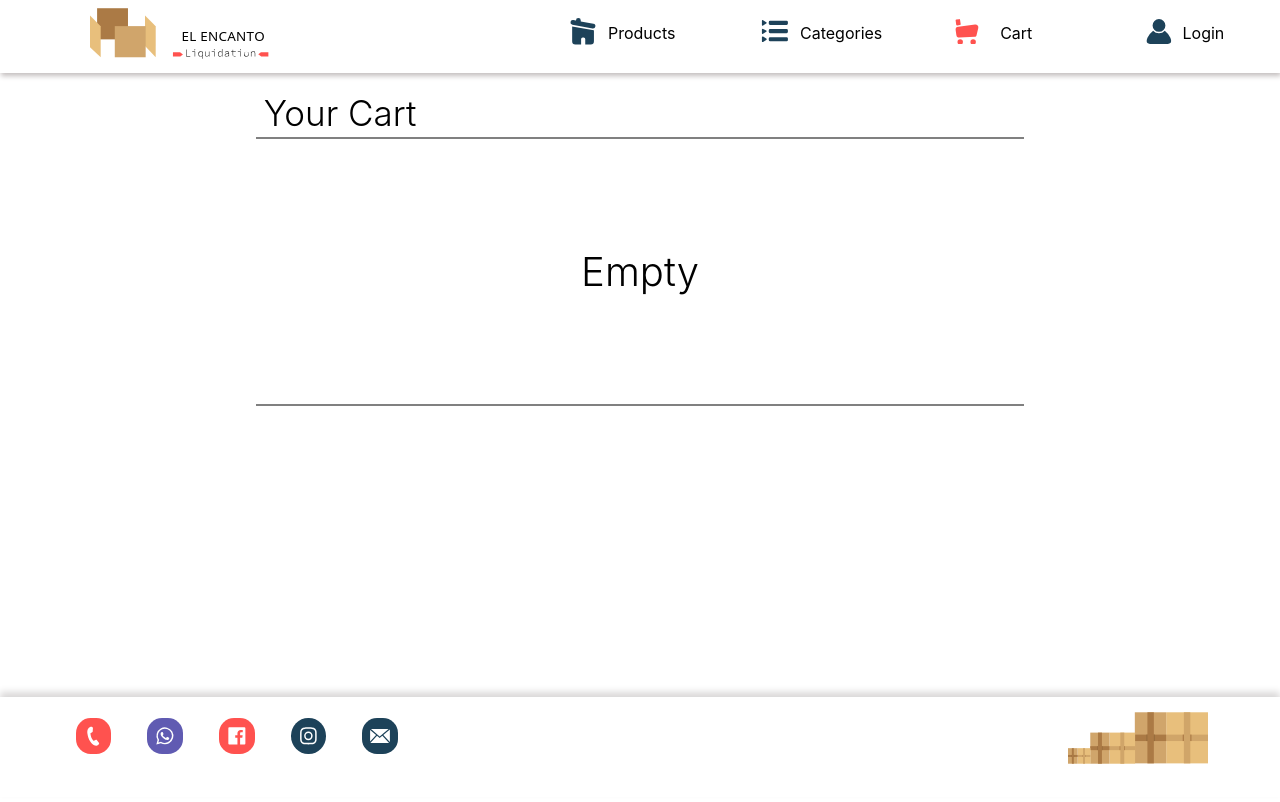
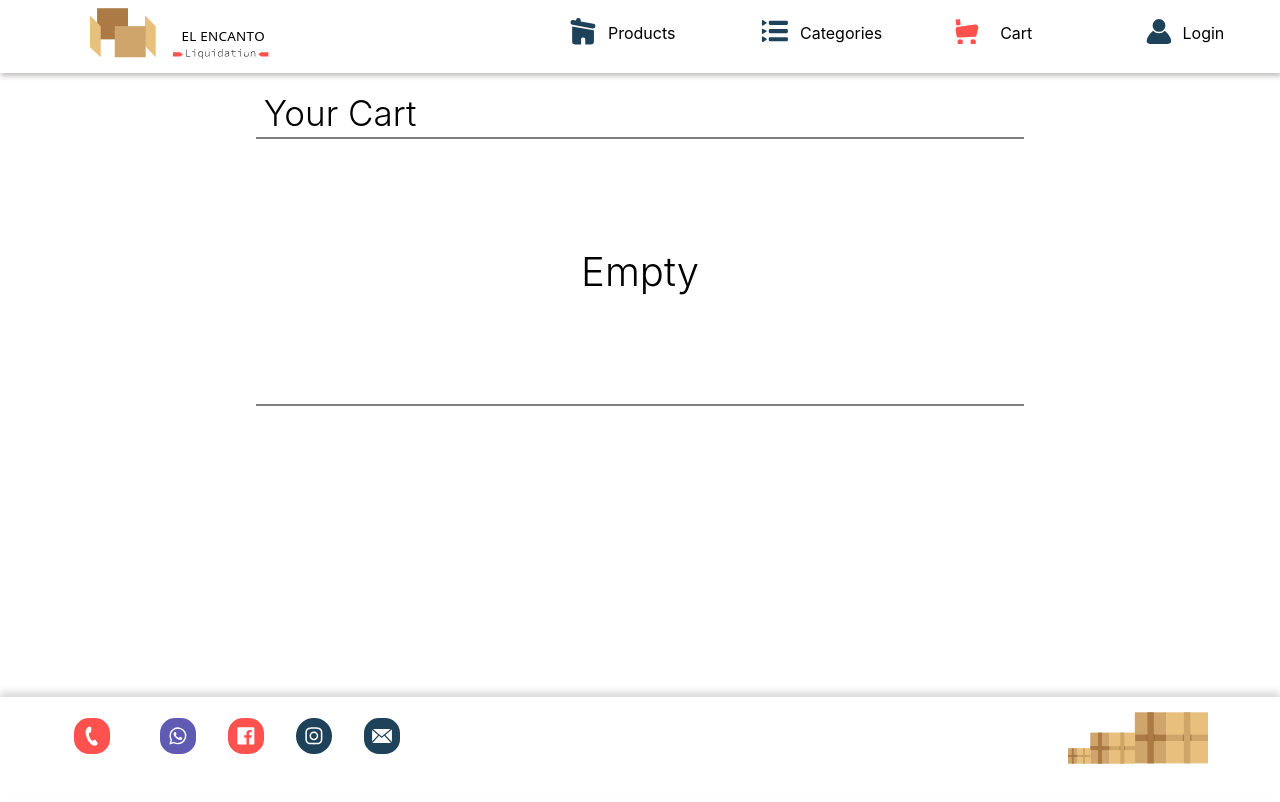
Before and after one commit to frankperez-github/elEncanto, a Next.js app: page /Cart in a window 1280 px wide. Shown: the top 802 px of the page. Built offline with nearby package versions, Linux system fonts and the light colour scheme.

Commit message:
improved add item to cart functionality

```diff
--- a/context/reducers/CartItemsReducer.js
+++ b/context/reducers/CartItemsReducer.js
@@ -7,7 +7,7 @@ export const  CartItemReducer = (state, action) => {
     switch(action.type) {
         case "ADD_ITEM":
         {
-        return state.find(x=>x.product===item.product)?state.map(x=>x.product===item.product?item:x):[...state, item]}
+        return state.find(x=>x.product===item.product)?state.map(x=>x.product===item.product?{...item, qty:x["qty"]+item["qty"]}:x):[...state, item]}
 
 
         case"REMOVE_ITEM":
--- a/styles/Desk.css
+++ b/styles/Desk.css
@@ -265,7 +265,9 @@ button:hover{
 .category_name p{
     text-align: center;
 }
-
+.ColumnLink:first-of-type{
+    margin-right: 5%;
+}
 .Category-div{
     margin-top: 2%;
 }
```
